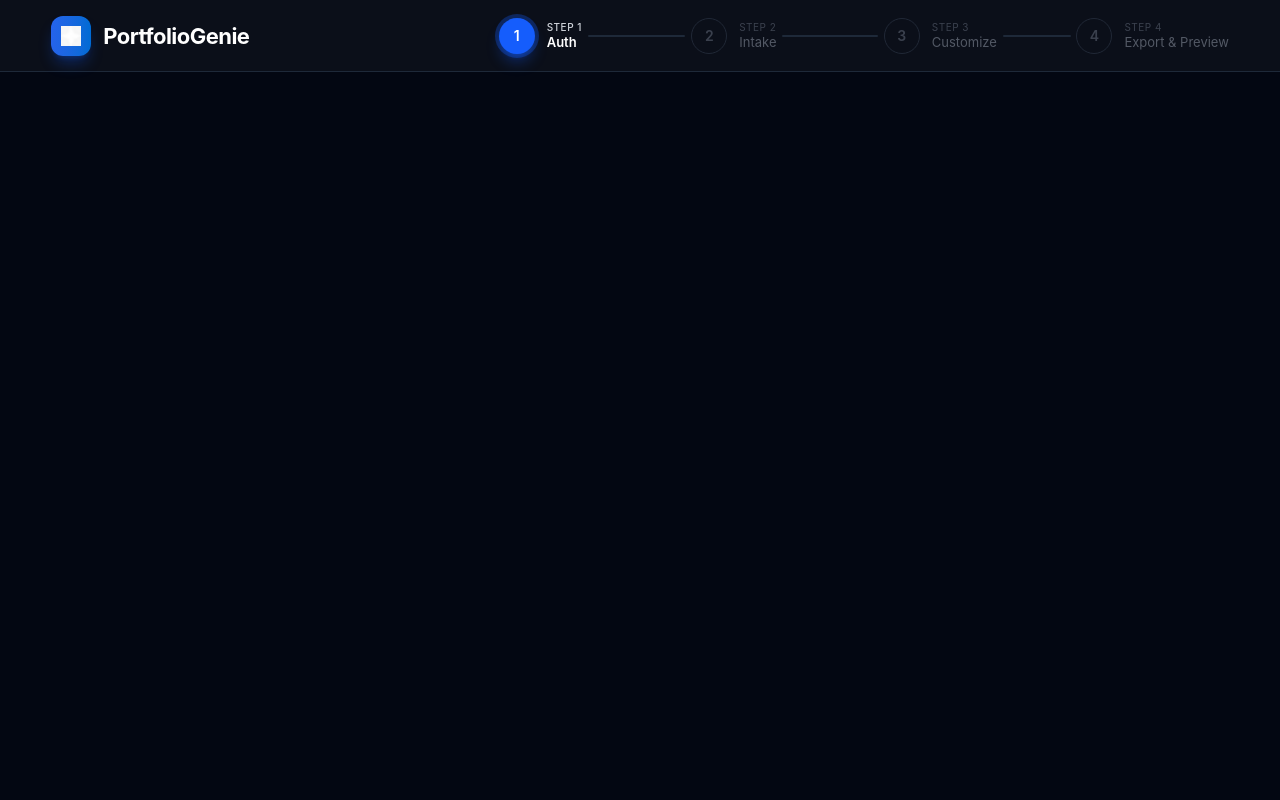
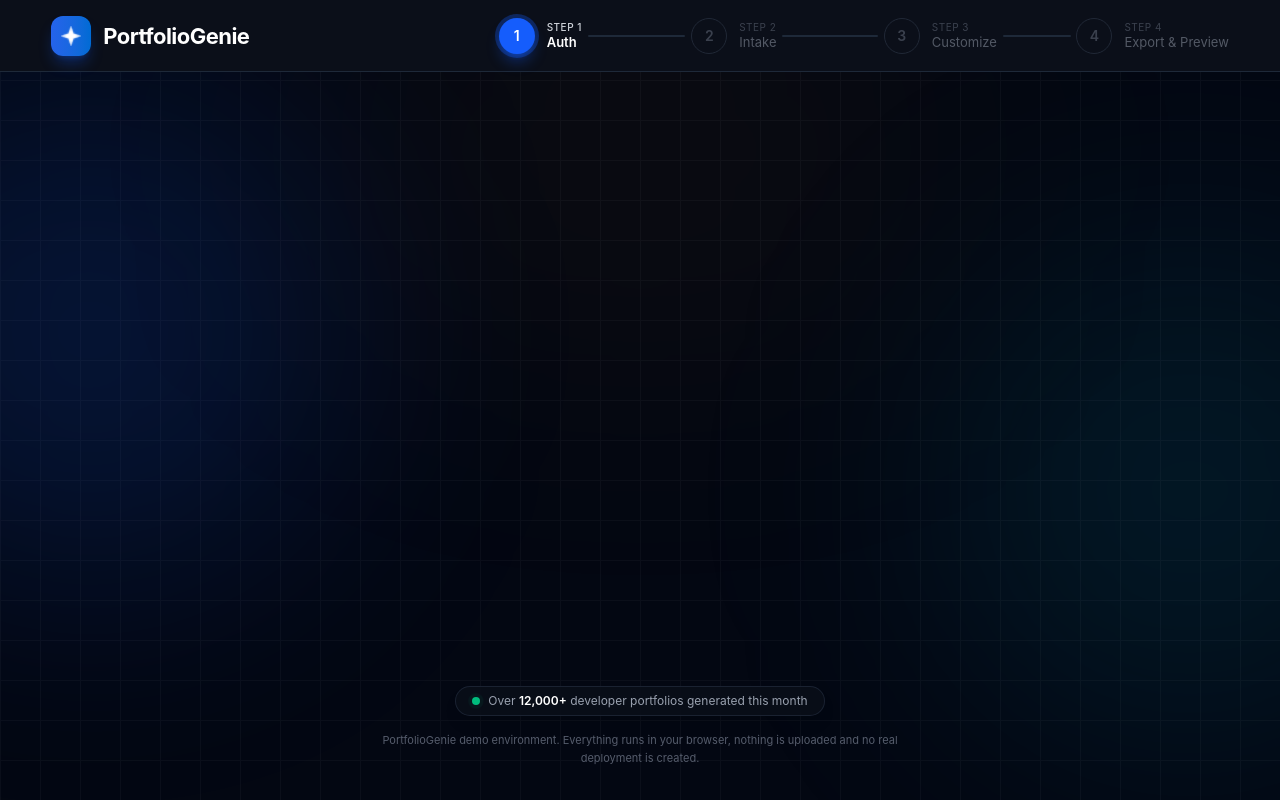
Before and after one commit to khaledahmed14/portfolio-genie, a React (Vite) app in the folder client/: page / in a window 1280 px wide. Built offline with nearby package versions, Linux system fonts and the light colour scheme.

Commit message:
Fix sticky navbar layout and integrate App step 1 styles with footer

```diff
--- a/client/src/App.jsx
+++ b/client/src/App.jsx
@@ -1,9 +1,47 @@
+import React from "react";
 import Navbar from "./components/Navbar";
 
 export default function App() {
   return (
-    <div className="min-h-screen w-full bg-[#030712] text-white">
-      <Navbar />
+    <div className="relative flex min-h-screen flex-col overflow-x-hidden bg-[#030712] font-sans text-white selection:bg-blue-500 selection:text-white">
+      <div className="pointer-events-none absolute inset-0 z-0">
+        <div
+          className="absolute inset-0 opacity-[0.03]"
+          style={{
+            backgroundImage: `linear-gradient(to right, #ffffff 1px, transparent 1px), linear-gradient(to bottom, #ffffff 1px, transparent 1px)`,
+            backgroundSize: '40px 40px'
+          }}
+        />
+        <div className="absolute -left-40 top-20 h-[500px] w-[500px] rounded-full bg-blue-600/15 blur-[120px]" />
+        <div className="absolute -right-40 top-60 h-[500px] w-[500px] rounded-full bg-cyan-500/10 blur-[130px]" />
+        <div className="absolute left-1/2 top-0 h-[300px] w-[600px] -translate-x-1/2 rounded-full bg-amber-500/5 blur-[140px]" />
+      </div>
+      <div className="sticky top-0 z-10">
+        <Navbar />
+      </div>
+      <main className="relative z-10 flex flex-1 flex-col items-center justify-between px-4 py-8">
+        <div className="flex w-full max-w-2xl flex-1 flex-col items-center justify-center text-center">
+          <div className="py-8 text-gray-400">
+          </div>
+        </div>
+        <div className="flex flex-col items-center justify-center gap-4 pt-6 text-center">
+          <div className="flex items-center gap-2 rounded-full border border-gray-800/80 bg-[#0b0f19]/80 px-4 py-1.5 text-xs text-gray-400 shadow-lg backdrop-blur-md">
+            <span className="relative flex h-2 w-2">
+              <span className="absolute inline-flex h-full w-full animate-ping rounded-full bg-emerald-400 opacity-75"></span>
+              <span className="relative inline-flex h-2 w-2 rounded-full bg-emerald-500"></span>
+            </span>
+            <span>
+              Over <strong className="font-semibold text-white">12,000+</strong> developer portfolios generated this month
+            </span>
+          </div>
+          <p className="max-w-xl px-4 text-[11px] leading-relaxed text-gray-500/80">
+            PortfolioGenie demo environment. Everything runs in your browser, nothing is uploaded and no real deployment is created.
+          </p>
+
+        </div>
+
+      </main>
+
     </div>
   );
 }
```
Also changed, not shown: client/src/components/Navbar.jsx (+1 -7 lines), client/src/assets/Vector.jpeg (deleted), client/src/assets/Vector.png (added).
